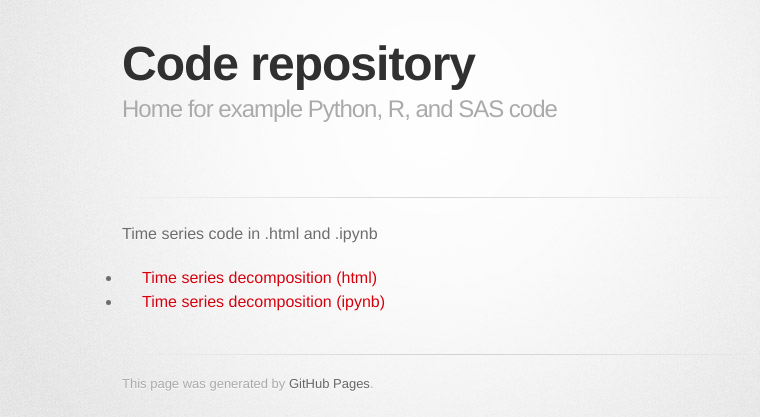
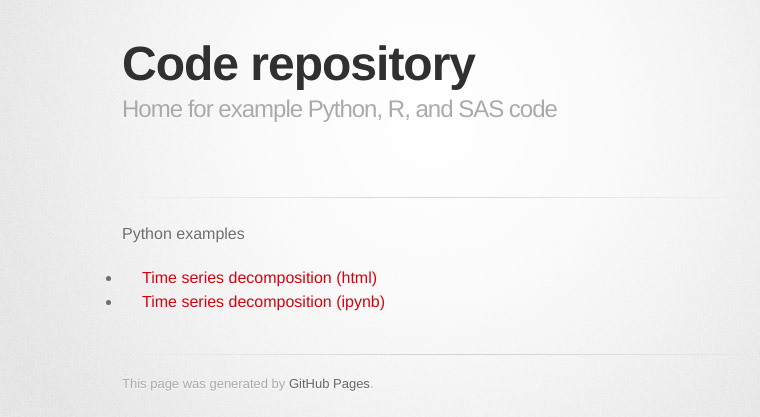
Before and after one commit to BACTx/BACTx.github.io, a Jekyll site: the page built from code/index.md, in a window 1280 px wide. Shown: the top 417 px of the page, without its empty margins (208-968 px from the left). Built offline with Jekyll 4.4.1, drawn with Linux system fonts in a browser that asks for light colours; some web fonts are replaced; our own code applies the rules of GitHub Pages for plain Markdown files.

Commit message:
Update index.md

```diff
--- a/code/index.md
+++ b/code/index.md
@@ -3,6 +3,6 @@ title: Code repository
 description: Home for example Python, R, and SAS code
 ---
 
-Time series code in .html and .ipynb
+Python examples
 - [Time series decomposition (html)](M3TimeSeriesDecomposition.html)
 - [Time series decomposition (ipynb)](M3TimeSeriesDecomposition.ipynb)
```
